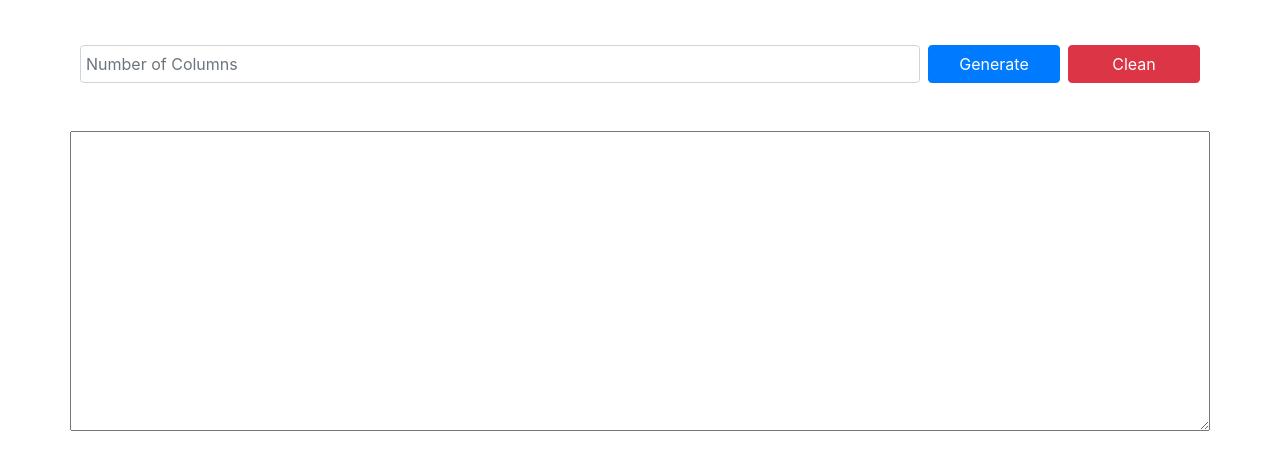
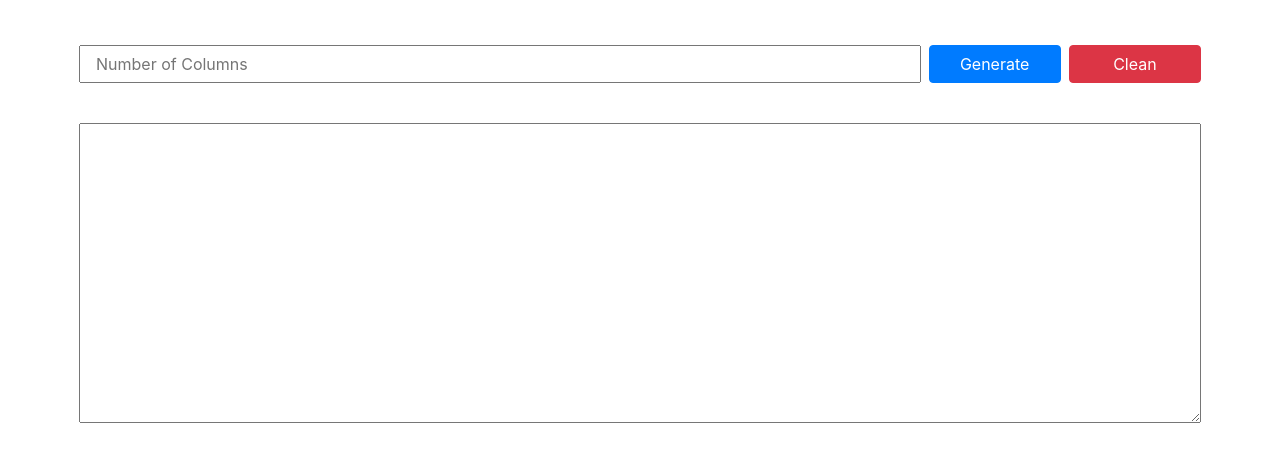
Before and after one commit to mathvbarone/bootstrap4-html-generator, a website: page index.html in a window 1280 px wide. Shown: the part 67-536 px from the top of the page. Drawn offline with nearby package versions, Linux system fonts and the light colour scheme.

Commit message:
adjusting css

```diff
--- a/index.html
+++ b/index.html
@@ -11,26 +11,23 @@
 </head>
 
 <body>
-    <section class="container">
+    <section class="container pl-4 pr-4">
         <h1 class="card-title mt-3 mb-5 text-center">Bootstrap 4 HTML Generator</h1>
-
-        <form>
-            <div class="row">
-                <div class="form-group col mb-3">
-                    <div class="form-row mb-3">
-                        <input type="text"  maxlength="2" class="columns-number-input col-9 mr-2 form-control" placeholder="Number of Columns">
-                        <button type="submit" class="generate-button mr-2 col btn btn-primary">Generate</button>
-                        <button type="submit" class="clean-button col btn btn-danger">Clean</button>
-                    </div>
+        <div class="form-group row mb-3">
+            <input type="text" maxlength="2" class="columns-number-input mb-2 col-md-9" placeholder="Number of Columns">
+            <div class="buttons col-md ml-2 mb-2">
+                <div class="row">
+                    <button type="submit" class="generate-button col mr-2 btn btn-primary">Generate</button>
+                    <button type="submit" class="clean-button col btn btn-danger">Clean</button>
                 </div>
             </div>
-        </form>
-
+        </div>
         <div class="example mb-3 row"></div>
 
         <div class="row">
             <textarea class="show-code col"></textarea>
         </div>
+
 
     </section>
 
--- a/style.css
+++ b/style.css
@@ -7,3 +7,9 @@
     border-radius: .25rem;
     border: 1px solid #fff;
 }
+
+@media (max-width: 768px) {
+    .buttons{
+        margin-left: 0!important;
+    }
+}
```
